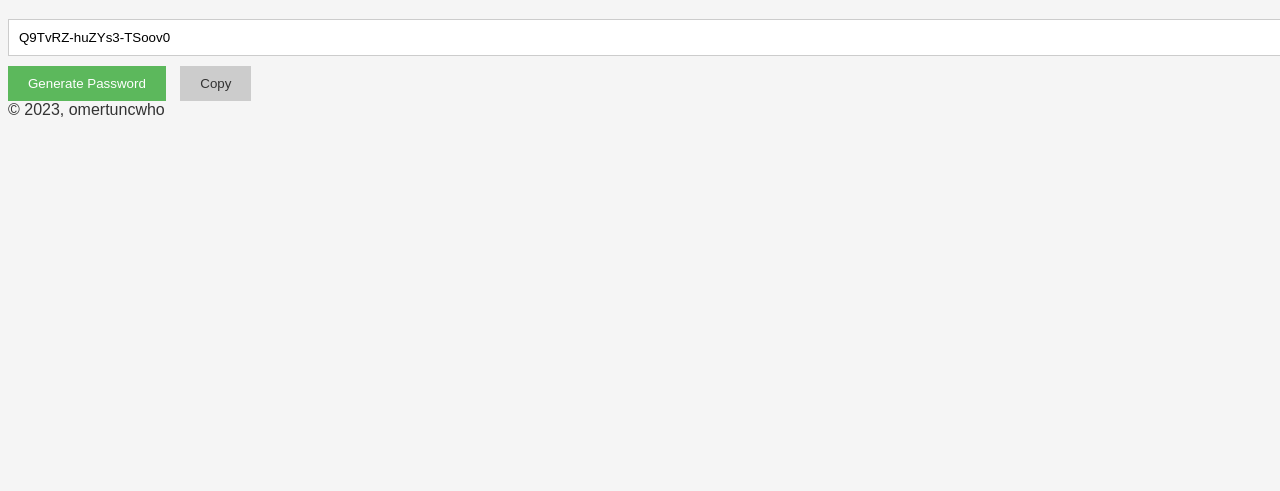
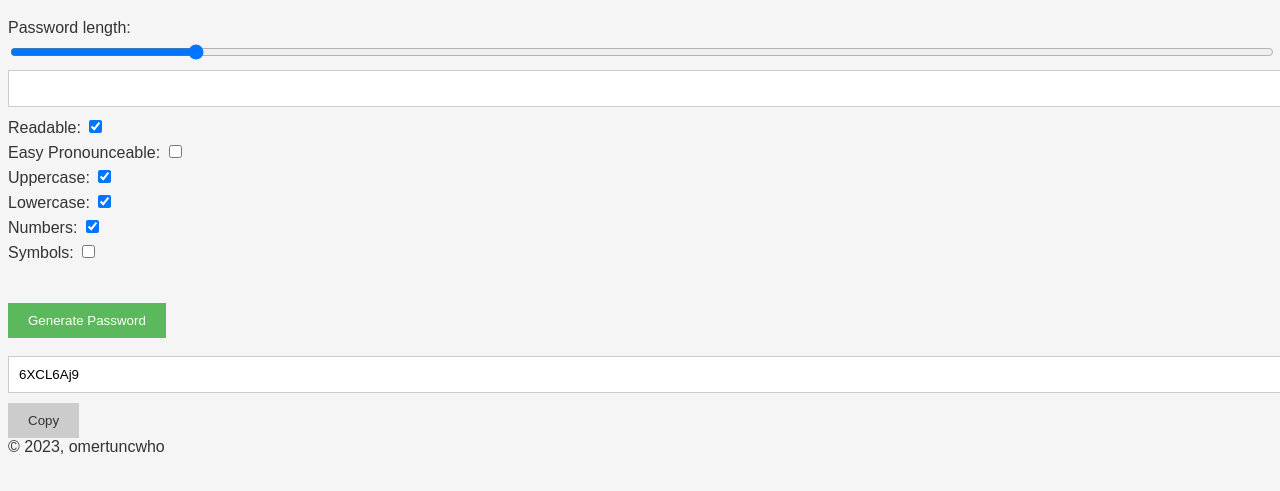
Before and after one commit to omertuncwho/PasswordGenerator, a plain HTML site: page index.html in a window 1280 px wide. Both pictures are taken after a click on the button "Generate Password". Shown: the part 61-552 px from the top of the page. Drawn offline with Linux system fonts and the light colour scheme.

Commit message:
Updated Project
I have increased the security level by adding customizable options to the work I have done before.

```diff
--- a/index.html
+++ b/index.html
@@ -2,54 +2,114 @@
 <html>
 
 <head>
+	<meta charset="UTF-8">
+	<meta name="viewport" content="width=device-width, initial-scale=1.0">
 	<title>Safety Password Generator</title>
 	<link rel="stylesheet" href="style.css">
 </head>
 
 <body>
 	<h1>Safety Password Generator</h1>
-    <input type="text" id="password" readonly>
-    <div class="button-container">
-        <button id="generate-button">Generate Password</button>
-        <button id="copy-button">Copy</button>
-    </div>
-    <div class="alert" id="alert"></div>
-    <footer>© 2023, omertuncwho</footer>
+
+	<label for="length-slider">Password length:</label>
+	<input type="range" id="length-slider" name="length-slider" min="4" max="32" value="8" onchange="updateTextInput(this.value);"> 	<input type="text" id="textInput">
+
+
+	<label for="readable-checkbox">Readable:
+		<input type="checkbox" id="readable-checkbox" name="readable-checkbox" checked></label>
+
+	<label for="pronounceable-checkbox">Easy Pronounceable:
+		<input type="checkbox" id="pronounceable-checkbox" name="pronounceable-checkbox"></label>
+
+	<label for="symbol-checkbox">Uppercase:
+		<input type="checkbox" id="uppercase-checkbox" name="uppercase-checkbox" checked></label>
+
+	<label for="uppercase-checkbox">Lowercase:
+		<input type="checkbox" id="lowercase-checkbox" name="lowercase-checkbox" checked></label>
+	<label for="lowercase-checkbox">
+
+
+		<label for="number-checkbox">Numbers:
+			<input type="checkbox" id="number-checkbox" name="number-checkbox" checked></label>
+
+		<label for="symbol-checkbox">Symbols:
+			<input type="checkbox" id="symbol-checkbox" name="symbol-checkbox"></label>
+
+		<br><br>
+
+		<button id="generate-button" onclick="generatePassword()">Generate Password</button>
+
+		<br><br>
+		<input type="text" id="password-output" readonly>
+
+		<button onclick="copyPassword()">Copy</button>
 
 		<script>
 			function generatePassword() {
+				var length = document.getElementById("length-slider").value;
+				var isReadable = document.getElementById("readable-checkbox").checked;
+				var isPronounceable = document.getElementById("pronounceable-checkbox").checked;
+				var useUppercase = document.getElementById("uppercase-checkbox").checked;
+				var useLowercase = document.getElementById("lowercase-checkbox").checked;
+				var useNumbers = document.getElementById("number-checkbox").checked;
+				var useSymbols = document.getElementById("symbol-checkbox").checked;
+
+				var charset = "";
+				if (useUppercase) {
+					charset += "ABCDEFGHIJKLMNOPQRSTUVWXYZ";
+				}
+				if (useLowercase) {
+					charset += "abcdefghijklmnopqrstuvwxyz";
+				}
+				if (useNumbers) {
+					charset += "0123456789";
+				}
+				if (useSymbols) {
+					charset += "!@#$%^&*()_+-=[]{};:,.<>?";
+				}
+
 				var password = "";
-            var chars =
-                "abcdefghijklmnopqrstuvwxyzABCDEFGHIJKLMNOPQRSTUVWXYZ0123456789";
-            var separator = "-";
-            for (var i = 0; i < 3; i++) {
-                for (var j = 0; j < 6; j++) {
-                    var randomIndex = Math.floor(Math.random() * chars.length);
-                    password += chars.charAt(randomIndex);
+				for (var i = 0; i < length; i++) {
+					password += charset.charAt(Math.floor(Math.random() * charset.length));
 				}
-                if (i < 2) {
-                    password += separator;
+
+				if (isReadable) {
+					password = makeReadable(password);
 				}
+				if (isPronounceable) {
+					password = makePronounceable(password);
 				}
+
+				document.getElementById("password-output").value = password;
+			}
+
+
+			function makeReadable(password) {
+
 				return password;
 			}
 
-        document.getElementById("generate-button").addEventListener("click", function () {
-            var passwordInput = document.getElementById("password");
-            passwordInput.value = generatePassword();
-        });
+			function makePronounceable(password) {
 
-        document.getElementById("copy-button").addEventListener("click", function () {
-            var passwordInput = document.getElementById("password");
-            passwordInput.select();
+				return password;
+			}
+
+			function copyPassword() {
+				var passwordOutput = document.getElementById("password-output");
+				passwordOutput.select
+				passwordOutput.select();
 				document.execCommand("copy");
-            var alertElement = document.getElementById("alert");
-            alertElement.innerHTML = "Password copied!";
-            setTimeout(function () {
-                alertElement.innerHTML = "";
-            }, 2000);
-        });
+				alert("Password Copied");
+			}
+/*TEST AREA START*/
+			function updateTextInput(val) {
+          document.getElementById('textInput').value=val;
+        }
+		/*TEST AREA END*/
+
+
 		</script>
 </body>
+<footer>© 2023, omertuncwho</footer>
 
 </html>
```
Lines whose indentation alone changed are shown as unchanged.
